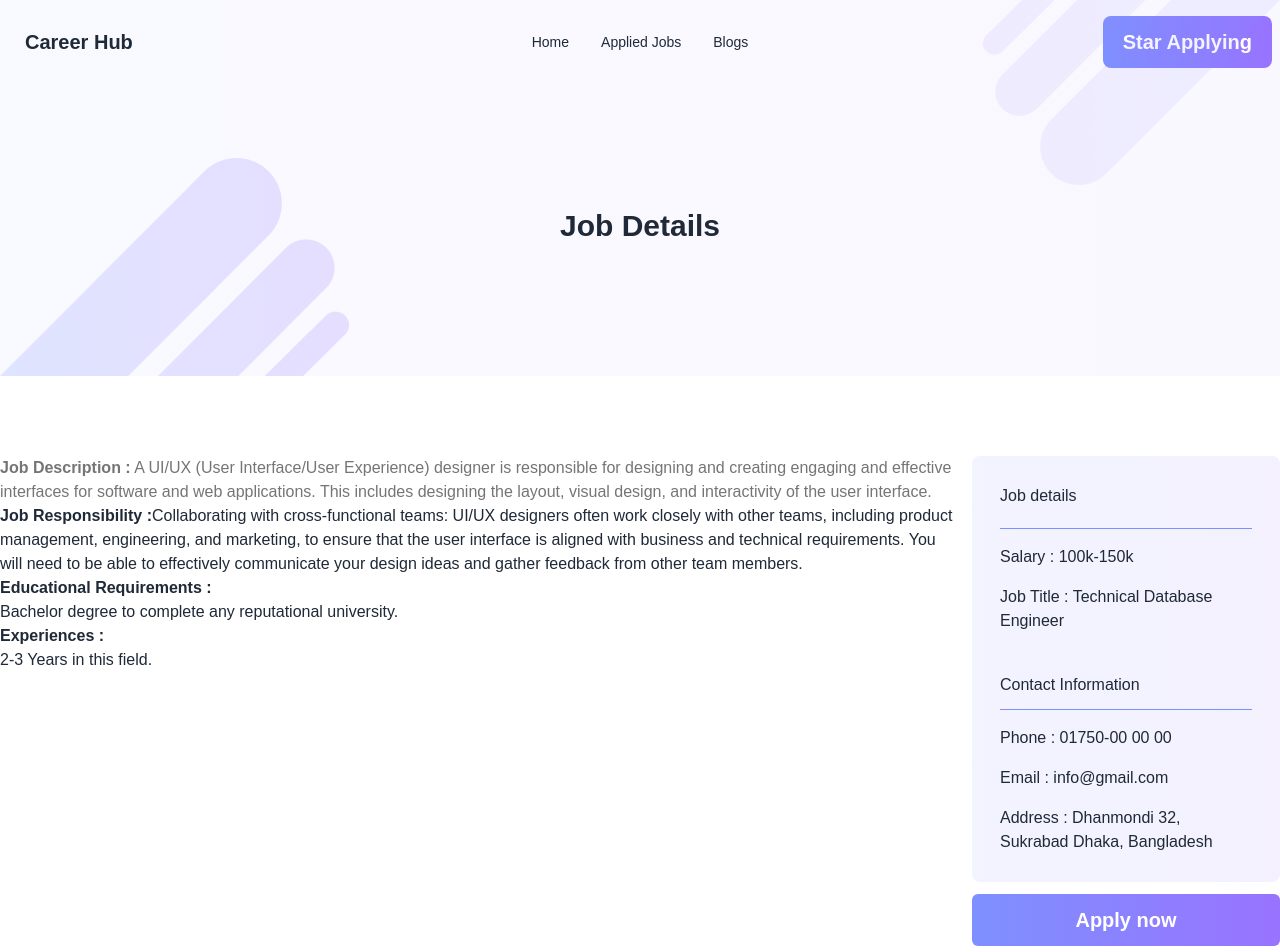
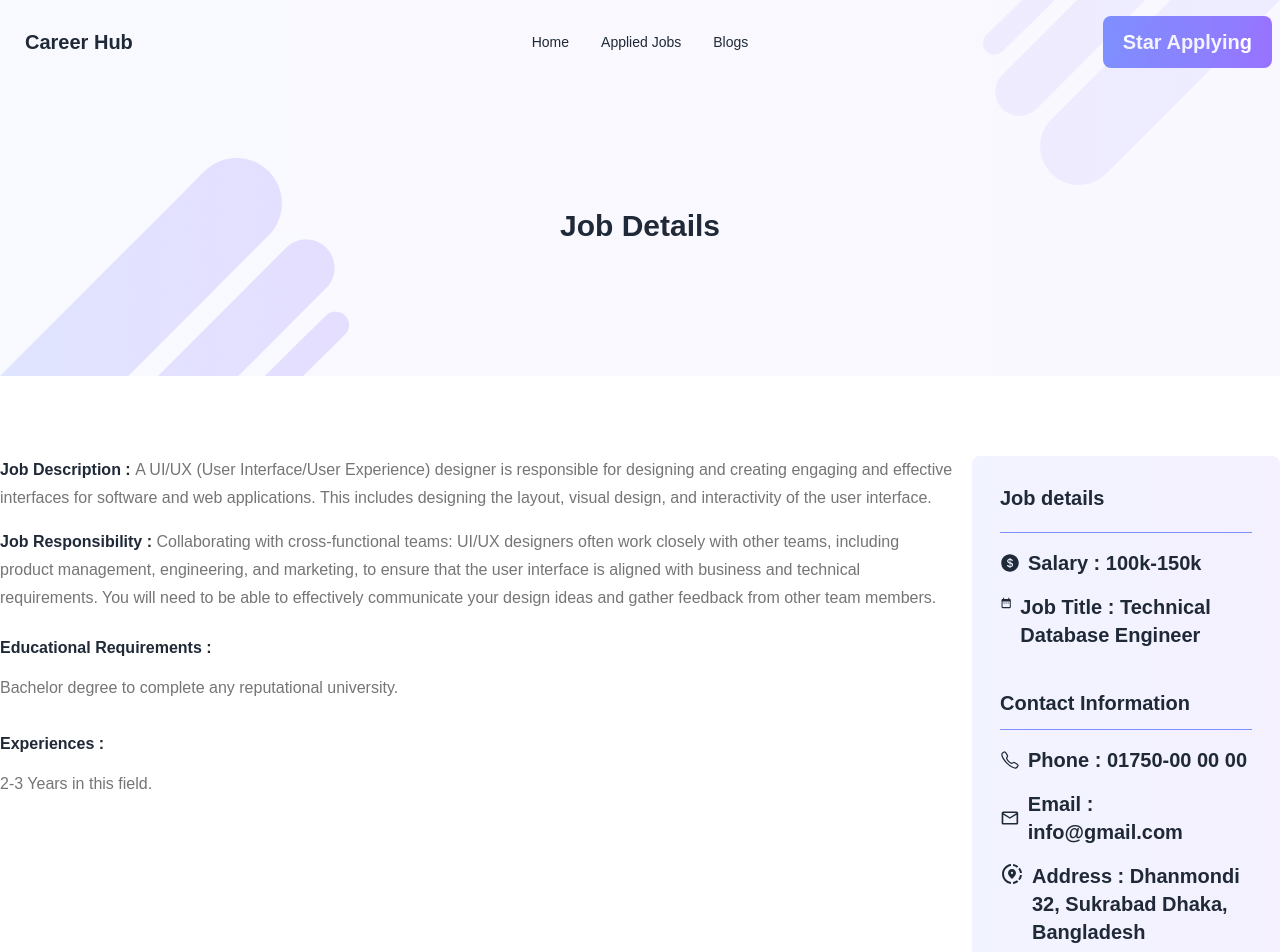
Before and after one commit to OHshajim/React-Career-Hub, a React (Vite) app: page /detail/1 in a window 1280 px wide. Shown: the top 952 px of the page. Built offline with nearby package versions, Linux system fonts and the light colour scheme.

Commit message:
job detail styles add

```diff
--- a/src/Components/JobDetails/JobDetails.jsx
+++ b/src/Components/JobDetails/JobDetails.jsx
@@ -1,4 +1,7 @@
 import { useLoaderData, useParams } from "react-router-dom";
+import { AiFillDollarCircle } from "react-icons/ai";
+import { MdDateRange ,MdOutlineMail,MdShareLocation } from "react-icons/md";
+import { IoCallOutline } from "react-icons/io5";
 
 const JobDetails = () => {
     const jobs = useLoaderData()
@@ -17,28 +20,46 @@ const JobDetails = () => {
             </div>
 
             <div className="grid lg:grid-cols-4 gap-4 my-20 max-w-[1600px] xl:mx-auto mx-10">
-                <div className="md:col-span-3">
-                    <p className="text-[#757575]"><span className="font-extrabold ">Job Description :</span>{job_description}</p>
-                    <p><span className="font-extrabold">Job Responsibility :</span>{job_responsibility}</p>
-                    <p><span className="font-extrabold">Educational Requirements : </span> <br />{educational_requirements}</p>
-                    <p><span className="font-extrabold">Experiences : </span> <br />{experiences}</p>
+                <div className="md:col-span-3 space-y-4">
+                    <p className="font-extrabold leading-7">Job Description : <span className="text-[#757575] font-medium">{job_description}</span></p>
+                    <p className="font-extrabold leading-7">Job Responsibility : <span className="text-[#757575] font-medium">{job_responsibility}</span></p>
+                    <p className="font-extrabold leading-10">Educational Requirements : <span className="text-[#757575] font-medium"> <br />{educational_requirements}</span></p>
+                    <p className="font-extrabold leading-10">Experiences : <span className="text-[#757575] font-medium"> <br />{experiences}</span></p>
                 </div>
-                <div className="md:col-span-1">
+                <div className="md:col-span-1 text-xl">
                     <div className="bg-gradient-to-r from-[#7E90FE1A] to-[#9873FF1A] p-7 rounded-lg">
-                        <h3 className="border-b border-[#7E90FE] pb-5">Job details</h3>
-                        <h4 className="my-4">Salary : {salary}</h4>
-                        <h4>Job Title : {job_title}</h4>
+                        <h3 className="border-b border-[#7E90FE] pb-5 font-extrabold">Job details</h3>
 
-                        <h3 className="border-b border-[#7E90FE] pb-3 mt-10 mb-4">Contact Information</h3>
-                        <h4>Phone : {contact_information.phone}</h4>
-                        <h4 className="my-4">Email : {contact_information.email}</h4>
-                        <h4>Address : {contact_information.address}</h4>
+                        <div className="flex items-center gap-2">
+                            <AiFillDollarCircle />
+                            <h4 className="my-4 font-extrabold">Salary : <span className="font-semibold">{salary}</span></h4>
+                        </div>
+
+                        <div className="flex items-start gap-2">
+                            <MdDateRange />
+                            <h4 className="font-extrabold">Job Title : <span className="font-semibold">{job_title}</span></h4>
+                        </div>
+                        <h3 className="border-b border-[#7E90FE] pb-3 mt-10 mb-4 font-extrabold">Contact Information</h3>
+
+                        <div className="flex items-center gap-2"><IoCallOutline />
+                            <h4 className="font-extrabold"> Phone : <span className="font-semibold">{contact_information.phone}</span></h4></div>
+
+                        <div className="flex items-center gap-2">
+                        <MdOutlineMail />
+                        <h4 className="my-4 font-extrabold">Email : <span className="font-semibold">{contact_information.email}</span></h4>
+                        </div>
+
+                        <div className="flex items-start gap-2">
+                        <div className="text-2xl"> <MdShareLocation />
+                            </div>
+                        <h4 className="font-extrabold">Address : <span className="font-semibold">{contact_information.address}</span></h4>
+                        </div>
 
                     </div>
                     <div>
                         <button
                             className="bg-gradient-to-r from-[#7E90FE] to-[#9873FF] rounded-md border-none text-white
-                             text-xl  px-4 py-3 w-full font-extrabold  my-3 ">
+                             text-xl  px-4 py-3 w-full font-extrabold  my-8 ">
                             Apply now</button>
                     </div>
                 </div>
```
